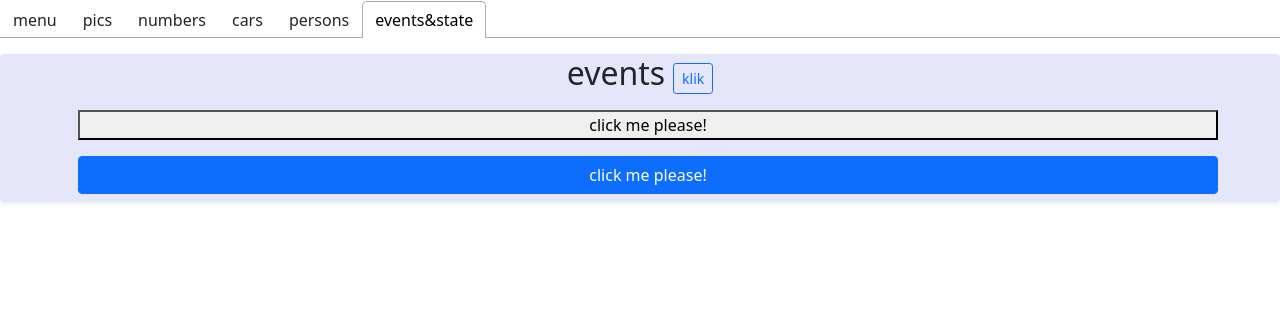
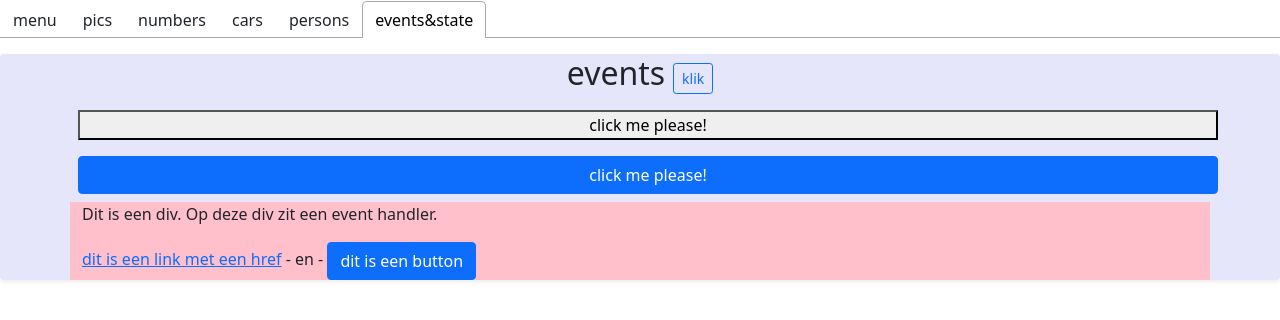
Before and after one commit to kristofmoons/toets2_react, a React (Create React App) app: page / in a window 1280 px wide. Both pictures are taken after a click on the tab "events&state". Shown: the top 320 px of the page. Built offline with nearby package versions, Linux system fonts and the light colour scheme.

Commit message:
link and button (preventDefault and stopPropagation)

```diff
--- a/src/components/EventDemo.js
+++ b/src/components/EventDemo.js
@@ -13,5 +13,25 @@ export function EventDemo() {
                     alert(`bootstrap button is clicked - pos: (${e.clientX}, ${e.clientY})`);
                 }}>click me please!
         </Button>
+        <div style={{backgroundColor: "pink"}}
+             onClick={() => {
+                 alert("DIV is clicked");
+             }}>
+            <p>Dit is een div. Op deze div zit een event handler.</p>
+            <a href="http://google.com"
+               onClick={(e) => {
+                   e.preventDefault();
+                   e.stopPropagation();
+                   alert("link is clicked");
+               }}>dit is een link met een href</a>
+            &nbsp;- en -&nbsp;
+            <Button
+                onClick={(e) => {
+                    e.stopPropagation();
+                    alert("button is clicked");
+                }}>
+                dit is een button
+            </Button>
+        </div>
     </Section>;
 }
```
